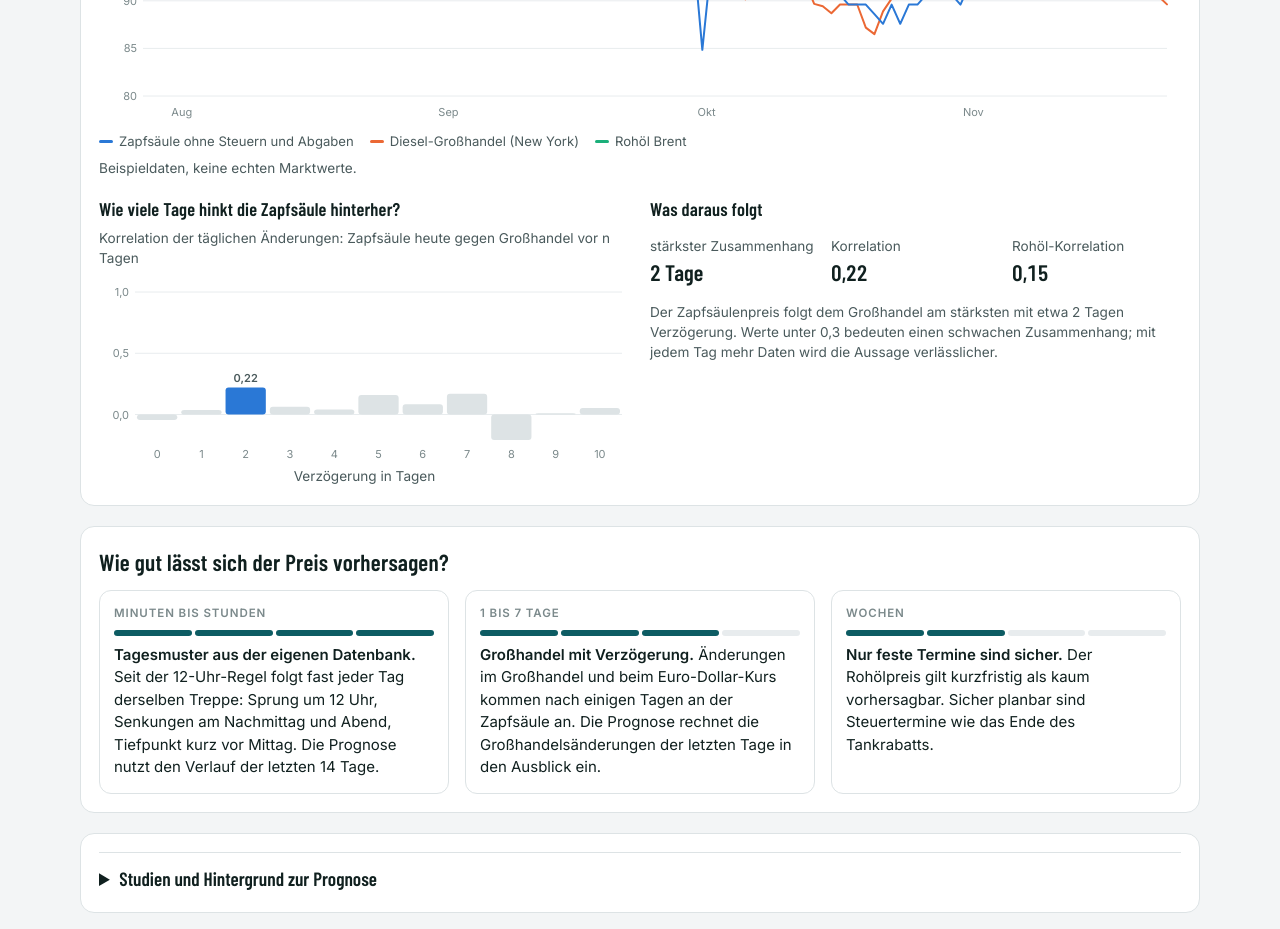
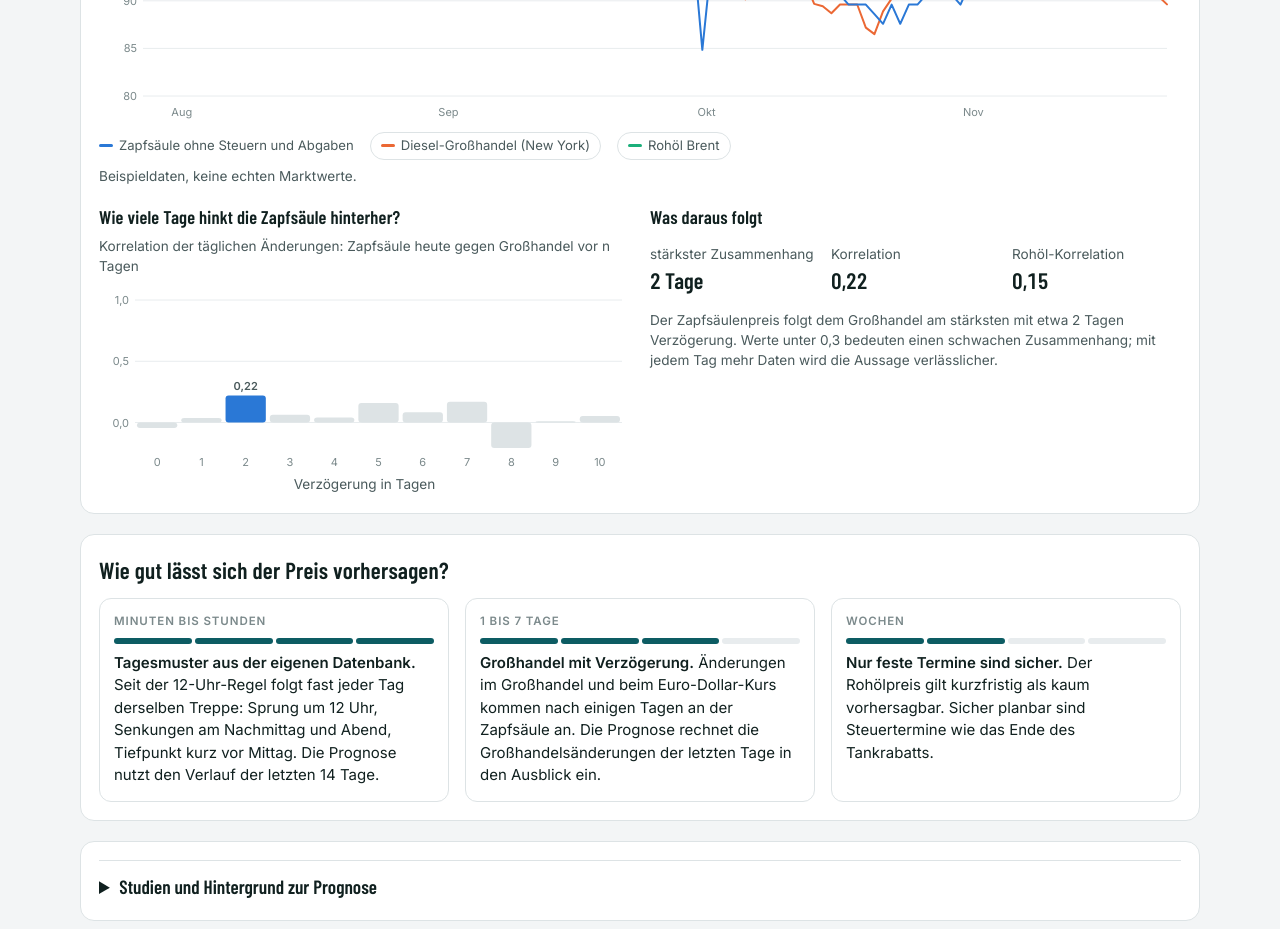
Before and after one commit to Mario-vibe/spritpreis-kompass, a plain HTML site: page docs/index.html in a window 1280 px wide. Shown: the part 2160-3089 px from the top of the page. Drawn offline with nearby package versions, Linux system fonts and the light colour scheme.

Commit message:
Marktdiagramm: Großhandel und Brent per Legende ein- und ausblendbar
Die Auswahl bleibt im Browser gespeichert.

Co-Authored-By: Claude Opus 5.5 <noreply@anthropic.com>
Claude-Session: https://claude.ai/code/session_011ra7aLwrPs8qD4xS1z8fP9

```diff
--- a/docs/app.js
+++ b/docs/app.js
@@ -204,6 +204,8 @@ function verdict(F,fc){
 
 /* ---------- Seite füllen ---------- */
 let fuel=fuels[0];
+let mkHidden={ws:false,brent:false};
+try{const h=JSON.parse(localStorage.getItem("spk-mk-hidden")||"{}");mkHidden={ws:!!h.ws,brent:!!h.brent}}catch(e){}
 try{const f=localStorage.getItem("spk-fuel");if(fuels.includes(f))fuel=f}catch(e){}
 $("seg").innerHTML=fuels.map(f=>`<button id="fuel-${f}" type="button" data-fuel="${f}" aria-pressed="false">${FUELNAME[f]}</button>`).join("");
 const places=[...new Set(S.stations.map(s=>s.place).filter(Boolean))];
@@ -278,7 +280,10 @@ function render(){
   const pname=fuel==="diesel"?"Diesel-Großhandel":"Benzin-Großhandel";
   $("mk-title").textContent=`Zapfsäule, ${pname} und Rohöl im Vergleich`;
   $("mk-sub").textContent=`Damit Steueränderungen wie der Tankrabatt das Bild nicht verzerren, zeigt die blaue Linie den Zapfsäulenpreis ohne Mehrwertsteuer, Energiesteuer und CO₂-Preis, also Produktkosten plus Marge.`;
-  $("mk-legend").innerHTML=`<span><i class="sw" style="background:var(--s1)"></i>Zapfsäule ohne Steuern und Abgaben</span><span><i class="sw" style="background:var(--s2)"></i>${pname} (New York)</span><span><i class="sw" style="background:var(--s3)"></i>Rohöl Brent</span>`;
+  // Großhandel und Brent lassen sich per Klick auf die Legende aus- und einblenden
+  const tog=(k,color,label)=>`<button type="button" class="lg-toggle" id="mk-tog-${k}" data-k="${k}" aria-pressed="${!mkHidden[k]}" title="${mkHidden[k]?"Einblenden":"Ausblenden"}"><i class="sw" style="background:${color}"></i>${label}</button>`;
+  $("mk-legend").innerHTML=`<span><i class="sw" style="background:var(--s1)"></i>Zapfsäule ohne Steuern und Abgaben</span>${tog("ws","var(--s2)",pname+" (New York)")}${tog("brent","var(--s3)","Rohöl Brent")}`;
+  $("mk-legend").querySelectorAll(".lg-toggle").forEach(b=>b.addEventListener("click",()=>{mkHidden[b.dataset.k]=!mkHidden[b.dataset.k];try{localStorage.setItem("spk-mk-hidden",JSON.stringify(mkHidden))}catch(e){}render();const n=$("mk-tog-"+b.dataset.k);if(n)n.focus()}));
   const rel=S.market_meta&&S.market_meta.eia_release;
   $("mk-source").innerHTML=S.demo?"Beispieldaten, keine echten Marktwerte.":
     `Rohöl und Großhandel: Source: U.S. Energy Information Administration${rel?" ("+new Date(rel+"T12:00:00").toLocaleDateString("en-US",{month:"short",day:"numeric",year:"numeric"})+")":""}. Spot-Preise Europe Brent und New York Harbor, von der EIA bezogen von Refinitiv (LSEG). Wechselkurs: Europäische Zentralbank. Die EIA ergänzt ihre Werte wöchentlich, die letzten Tage fehlen daher meist.`;
@@ -290,7 +295,7 @@ function render(){
     const net=d=>d.lo/1.19-taxAt(fuel,d.t)-co2(fuel);
     const b0={n:net(mDays[0]),p:prodCt(fuel,mDays[0].t),b:brentEur(mDays[0].t)};
     lineChart($("ch-mk"),{x:[mDays[0].t,mDays[mDays.length-1].t],aria:"Indexvergleich",
-      series:[{name:"Brent",color:"var(--s3)",pts:mDays.map(d=>[d.t,brentEur(d.t)/b0.b*100])},{name:pname,color:"var(--s2)",pts:mDays.map(d=>[d.t,prodCt(fuel,d.t)/b0.p*100])},{name:"Zapfsäule ohne Steuern",color:"var(--s1)",pts:mDays.map(d=>[d.t,net(d)/b0.n*100]),end:true}],
+      series:[mkHidden.brent?null:{name:"Brent",color:"var(--s3)",pts:mDays.map(d=>[d.t,brentEur(d.t)/b0.b*100])},mkHidden.ws?null:{name:pname,color:"var(--s2)",pts:mDays.map(d=>[d.t,prodCt(fuel,d.t)/b0.p*100])},{name:"Zapfsäule ohne Steuern",color:"var(--s1)",pts:mDays.map(d=>[d.t,net(d)/b0.n*100]),end:true}].filter(Boolean),
       xTicks:mTicks,tol:DAY*.6,yFmt:v=>de(v,0),tipFmt:v=>de(v,1),xFmt:dm});
     if(mDays.length<40){$("ch-lag").innerHTML='<p class="small muted">Für die Verzögerungsanalyse werden mindestens 40 Tage gebraucht.</p>';["st-lag","st-r","st-rb"].forEach(i=>$(i).textContent="–");$("st-text").textContent=""}
     else{
--- a/docs/index.html
+++ b/docs/index.html
@@ -87,6 +87,11 @@ p{margin:0}
 .tip .r{display:flex;gap:8px;align-items:center}
 .legend{display:flex;flex-wrap:wrap;gap:6px 16px;font-size:.82rem;color:var(--ink-2);margin-top:8px}
 .legend span{display:inline-flex;align-items:center;gap:6px}
+.lg-toggle{display:inline-flex;align-items:center;gap:6px;font:inherit;color:var(--ink-2);background:var(--surface);border:1px solid var(--line);border-radius:999px;padding:3px 10px;cursor:pointer}
+.lg-toggle:hover{border-color:var(--ink-3)}
+.lg-toggle:focus-visible{outline:2px solid var(--accent);outline-offset:2px}
+.lg-toggle[aria-pressed="false"]{color:var(--ink-3);text-decoration:line-through}
+.lg-toggle[aria-pressed="false"] .sw{opacity:.3}
 .sw{width:14px;height:3px;border-radius:2px;display:inline-block}
 .sw.dash{background:repeating-linear-gradient(90deg,var(--s1) 0 4px,transparent 4px 7px)!important}
 .sw.box{height:10px;width:14px;border-radius:3px}
```
